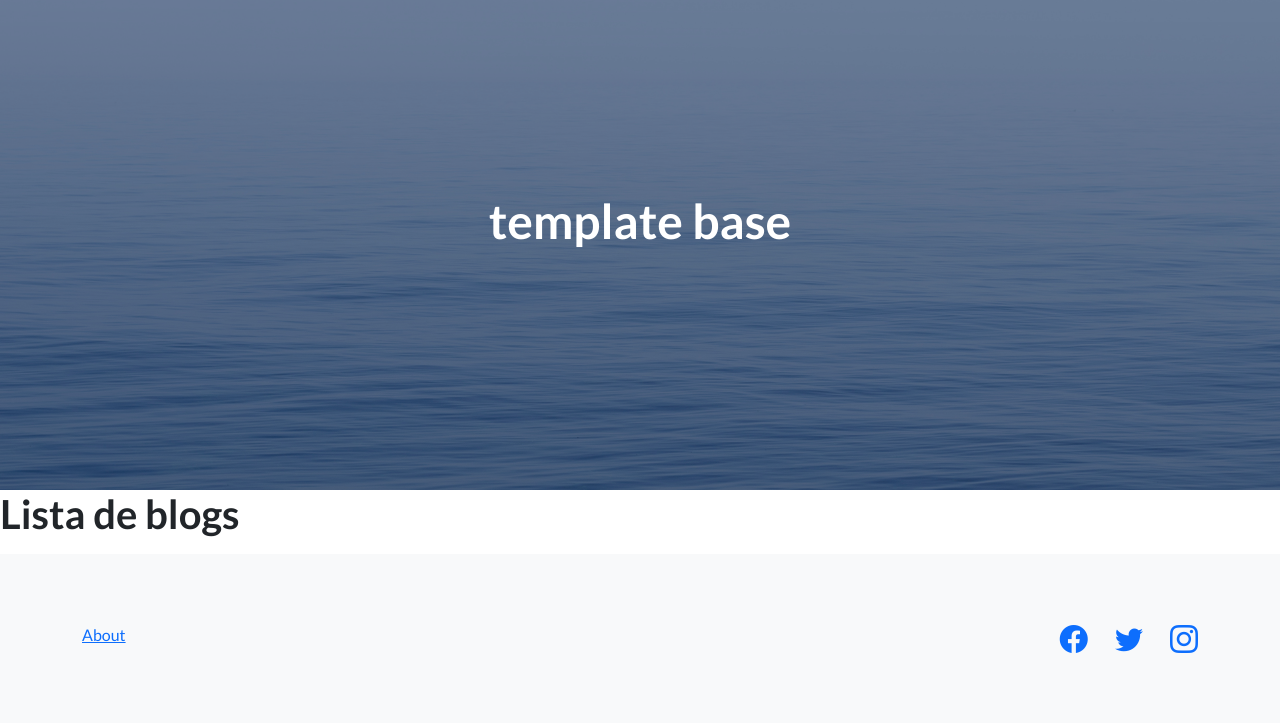
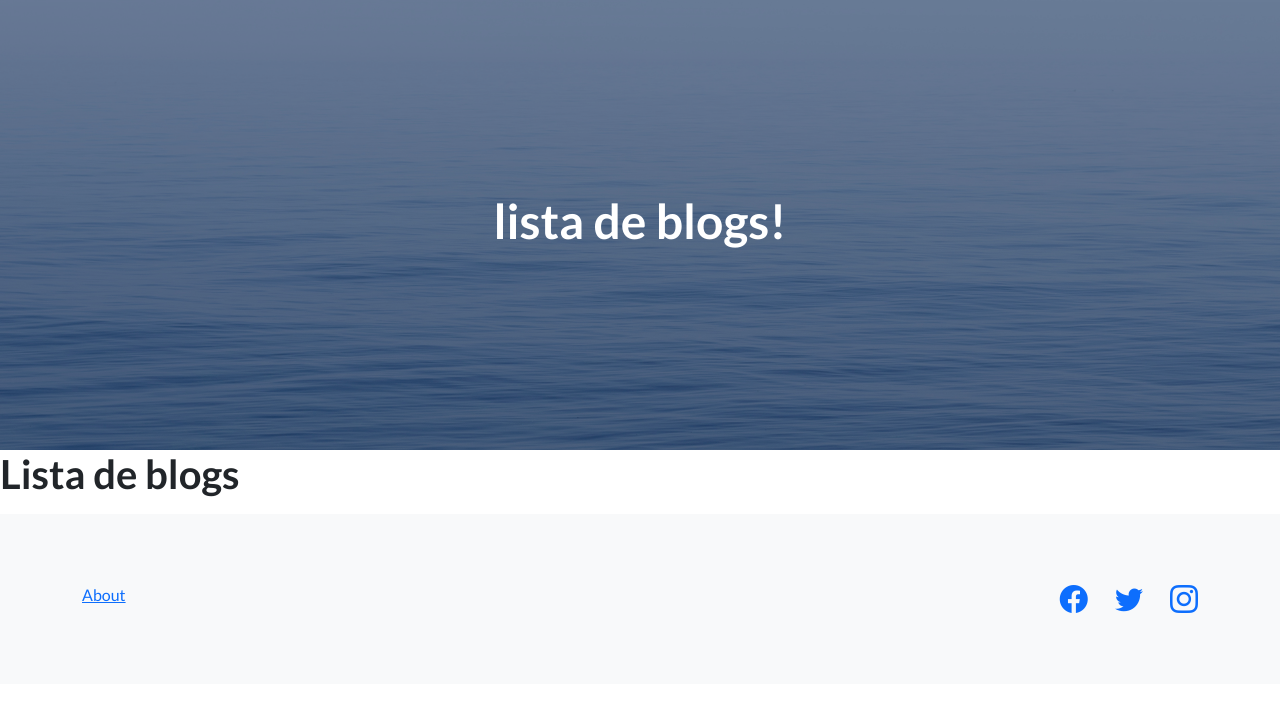
Before and after one commit to emiv7c/projecto-d, a Django app: page /lista_blogs/ in a window 1280 px wide. Shown: the part 56-779 px from the top of the page. Run offline with Django 4.2, Linux system fonts and the light colour scheme; some libraries are stand-ins or nearby versions.

Commit message:
version mas actualizada

```diff
--- a/inicio/templates/inicio/lista_blogs.html
+++ b/inicio/templates/inicio/lista_blogs.html
@@ -1,7 +1,12 @@
 {% extends 'base.html' %}
 
 
+{% block h1_header %}
+<h1>lista de blogs!</h1>
+{% endblock h1_header %}
+
 {% block contenido %}
+
 
 
 <h1>Lista de blogs</h1>
```
Also changed, not shown: inicio/templates/inicio/crear_blog.html (renamed from inicio/templates/crear_blog.html).
